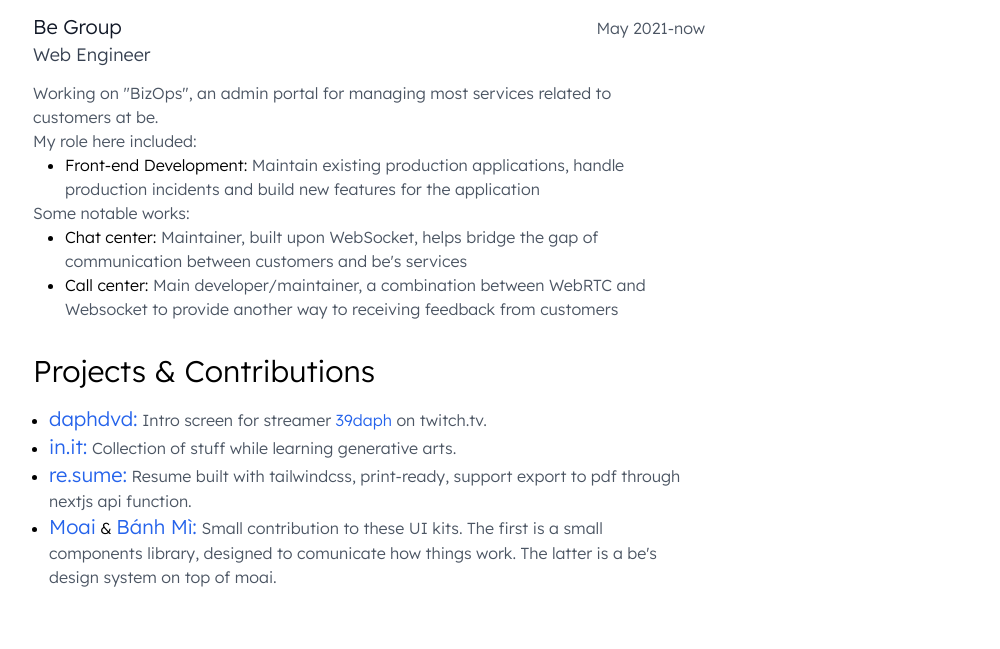
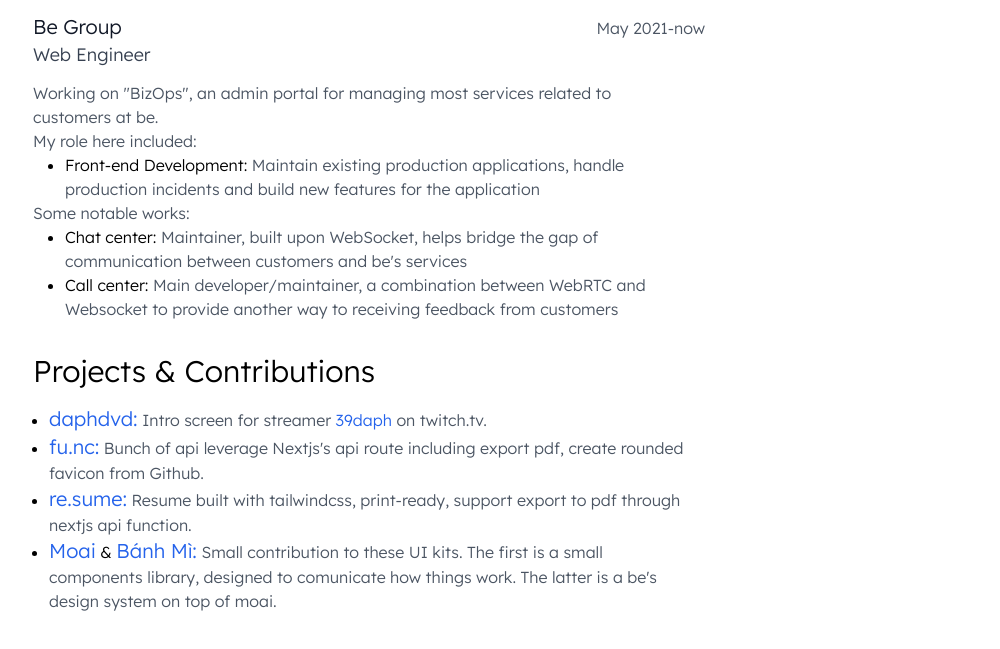
Before and after one commit to violeine/re.sume, a website: page index.html in a window 1280 px wide. Shown: the part 800-1449 px from the top of the page, without its empty margins (271-1271 px from the left). Drawn offline with Linux system fonts and the light colour scheme.

Commit message:
fu.nc is here, fret not ya fool!

```diff
--- a/index.html
+++ b/index.html
@@ -174,13 +174,14 @@
             </li>
             <li>
               <a
-                href="https://github.com/violeine/in.it"
+                href="https://github.com/violeine/fu.nc"
                 class="text-xl text-blue-600 visited:text-indigo-600"
-                >in.it:</a
+                >fu.nc:</a
               >
               <span class="text-gray-600"
-                >Collection of stuff while learning generative arts.
-              </span>
+                >Bunch of api leverage Nextjs's api route including export pdf,
+                create rounded favicon from Github.</span
+              >
             </li>
             <li>
               <a
```
